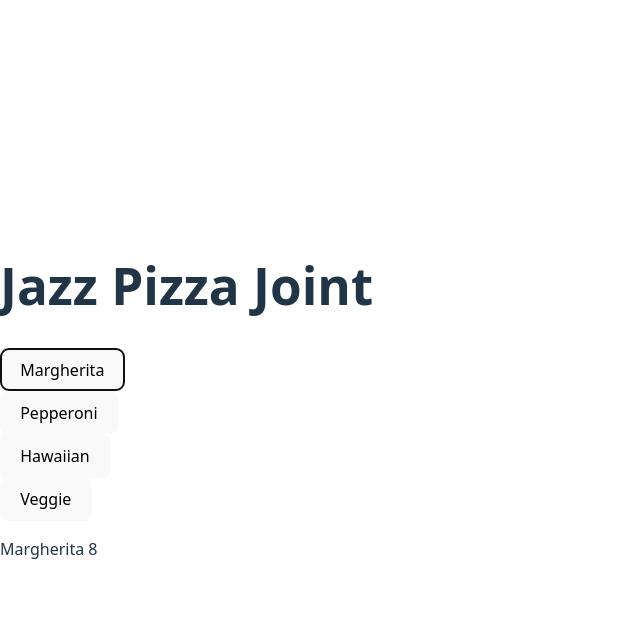
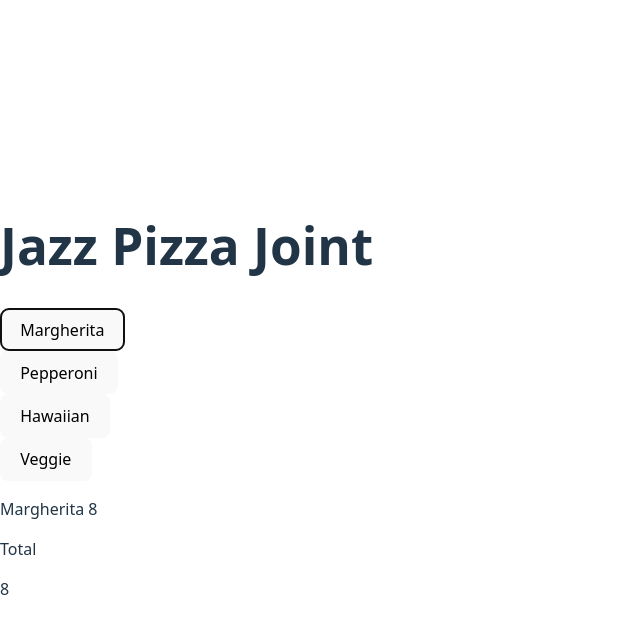
Before and after one commit to belunatic/PizzaApp, a React (Vite) app in the folder App/: page / in a window 1280 px wide. Both pictures are taken after a click on the button "Margherita". Shown: the top 634 px of the page, without its empty margins (0-640 px from the left). Built offline with nearby package versions, Linux system fonts and the light colour scheme.

Commit message:
added the Total  and useEffect to leep track of the total

```diff
--- a/App/src/components/PlaceOrder.tsx
+++ b/App/src/components/PlaceOrder.tsx
@@ -1,9 +1,11 @@
-import { FC } from "react";
+import { FC, useEffect, useState } from "react";
 import { MenuItem } from "../App.types";
 import { AppDataContext } from "../context/AppContext";
 
 const PlaceOrder: FC = () => {
 	const { currentOrder } = AppDataContext();
+
+	const [total, setTotal] = useState<number>(0);
 
 	const order = currentOrder.map((item: MenuItem) => {
 		return (
@@ -14,7 +16,22 @@ const PlaceOrder: FC = () => {
 			</div>
 		);
 	});
-	return <div>{order}</div>;
+
+	useEffect(() => {
+		setTotal(currentOrder.reduce((acc, item) => acc + item.price, 0));
+	}, [currentOrder]);
+
+	return (
+		<div>
+			<div>{order}</div>
+			{total > 0 && (
+				<div>
+					<p>Total</p>
+					<p>{total}</p>
+				</div>
+			)}
+		</div>
+	);
 };
 
 export default PlaceOrder;
```
